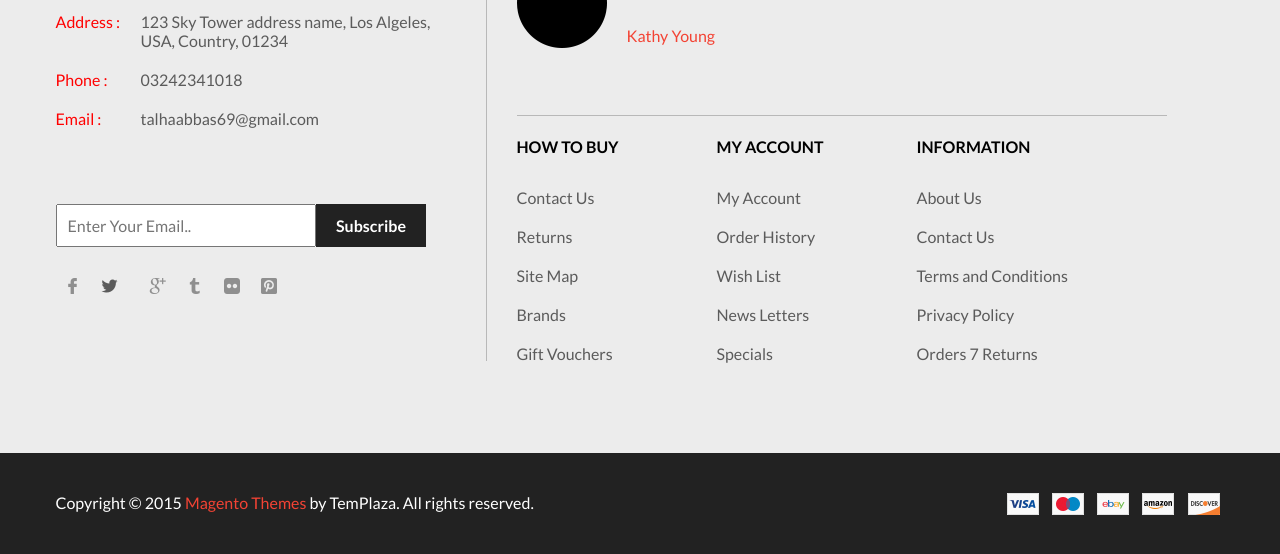
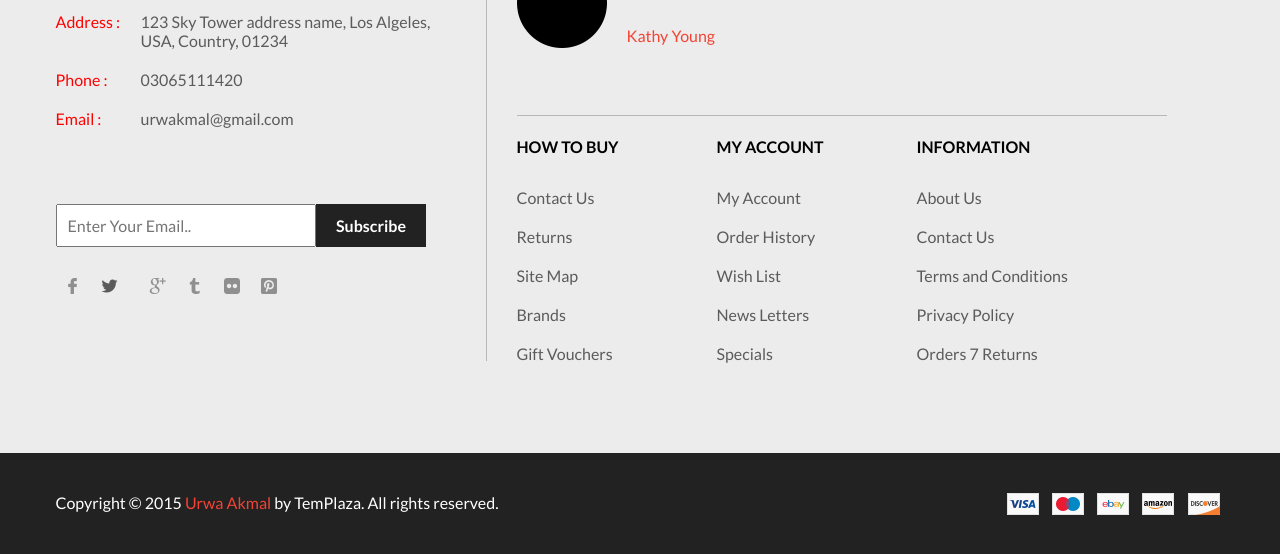
Before and after one commit to urwakmal/Bicycle, a plain HTML site: page index.html in a window 1280 px wide. Shown: the part 4720-5274 px from the top of the page. Drawn offline with nearby package versions, Linux system fonts and the light colour scheme; files whose address does not match are found by name.

Commit message:
Add files via upload

```diff
--- a/index.html
+++ b/index.html
@@ -542,11 +542,11 @@
                                         </div>
                                         <div class="detail-cont clearfix">
                                             <p class="red">Phone :</p>
-                                            <p class="detail">03242341018</p>
+                                            <p class="detail">03065111420</p>
                                         </div>
                                         <div class="detail-cont clearfix">
                                             <p class="red">Email :</p>
-                                            <p class="detail">talhaabbas69@gmail.com</p>
+                                            <p class="detail">urwakmal@gmail.com</p>
                                         </div>
                                     </div>
                                     <div class="f-input-div">
@@ -624,7 +624,7 @@
                             <div class="last-div">
                                 <div class="main-container">
                                     <div class="clearfix copyright-div">
-                                        <p>Copyright © 2015 <span>Magento Themes</span> by TemPlaza. All rights reserved.</p>
+                                        <p>Copyright © 2015 <span>Urwa Akmal</span> by TemPlaza. All rights reserved.</p>
                                         <div>
                                             <img src="images/visa.jpg" alt="">
                                             <img src="images/flickr.jpg" alt="">
```
